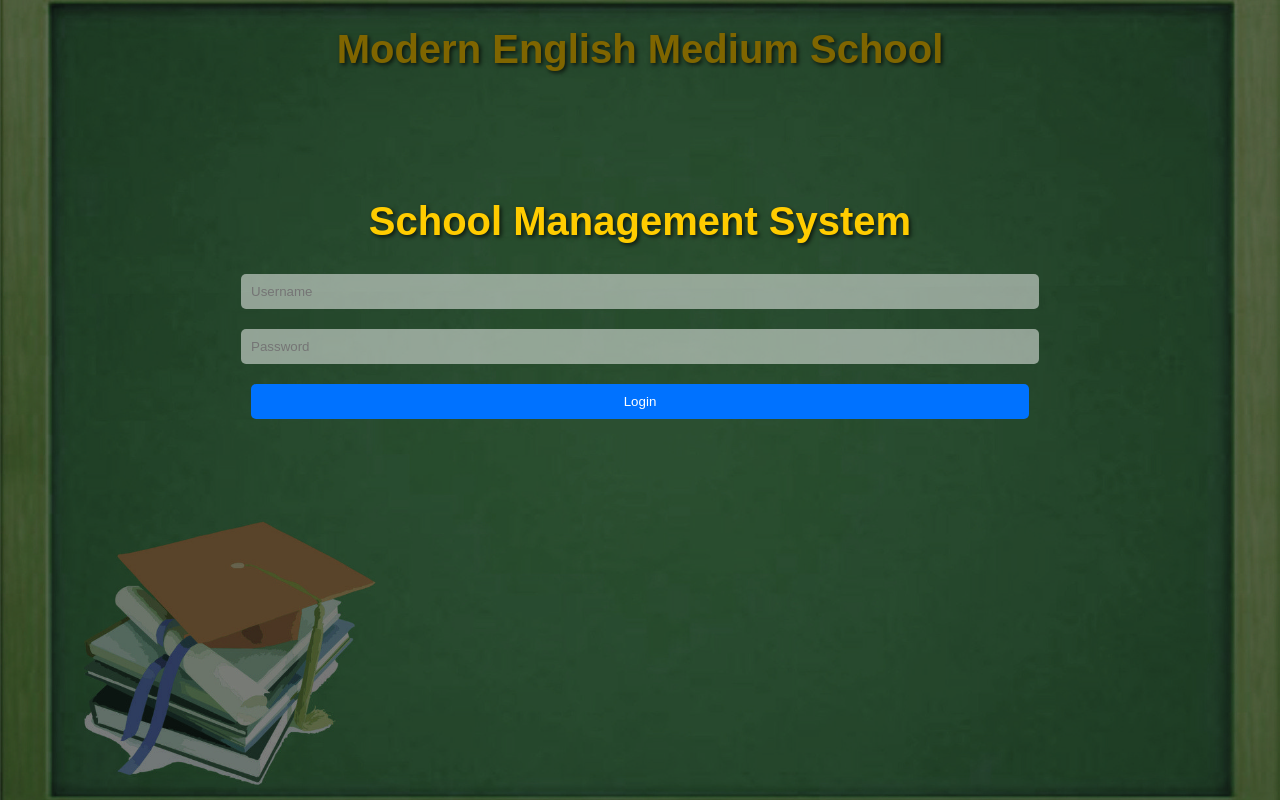
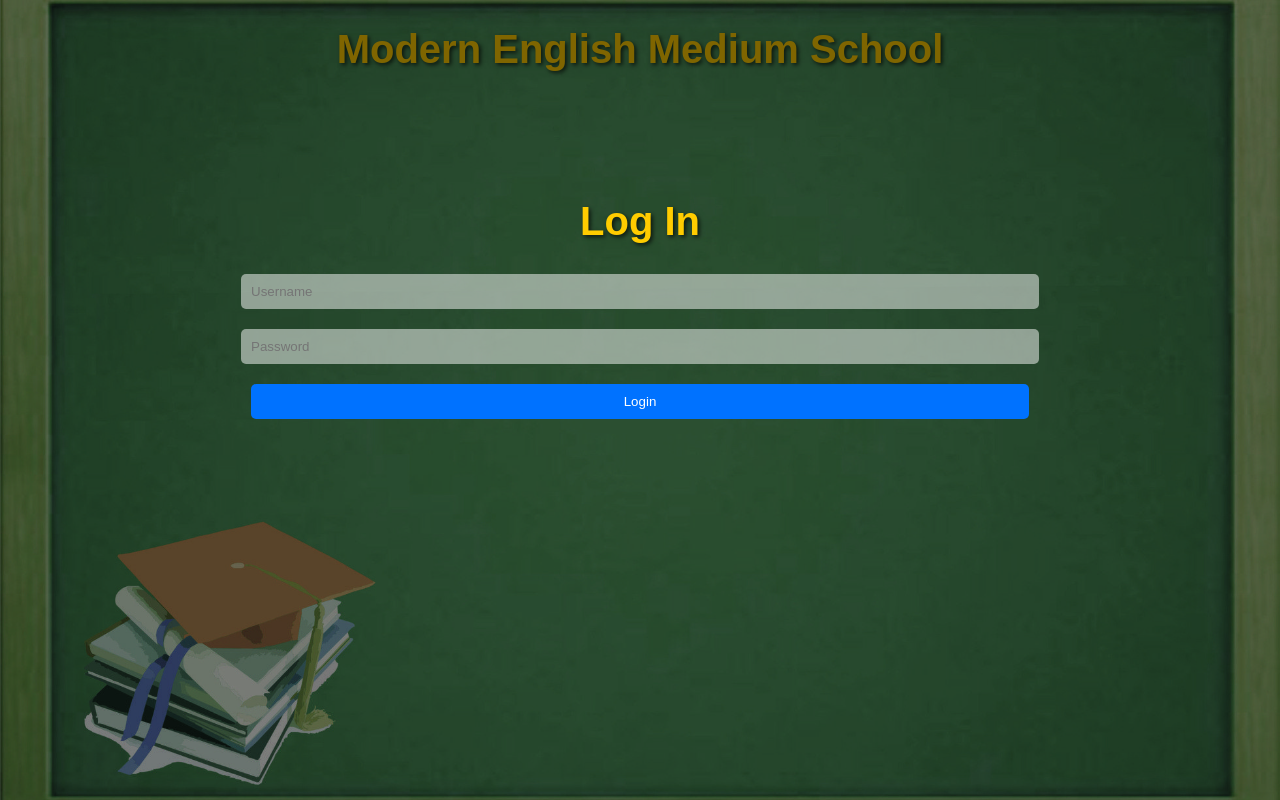
Before and after one commit to Anirban-Sarkar-code-it/client1, a plain HTML site: page index.html in a window 1280 px wide. Drawn offline with Linux system fonts and the light colour scheme.

Commit message:
Update index.html

```diff
--- a/index.html
+++ b/index.html
@@ -3,7 +3,7 @@
 <head>
     <meta charset="UTF-8">
     <meta name="viewport" content="width=device-width, initial-scale=1.0">
-    <title>School Management System - Login</title>
+    <title>Modern English Medium school - Webotex</title>
     <link rel="stylesheet" href="styles.css">
 </head>
 <body>
@@ -13,7 +13,7 @@
     </header>
     <div class="container">
     <div class="login-container">
-        <h1>School Management System</h1>
+        <h1>Log In</h1>
         <form id="loginForm">
             <input type="text" id="username" placeholder="Username" required>
             <input type="password" id="password" placeholder="Password" required>
```
